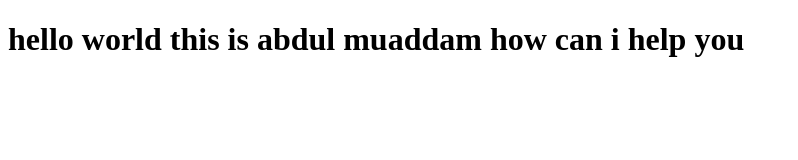
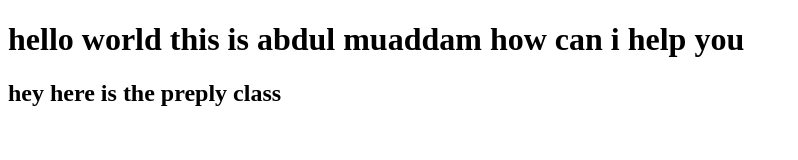
Before and after one commit to Abdul-Muqaddam/C-old-code, a plain HTML site: page index.html in a window 1280 px wide. Shown: the whole page, without its empty margins (0-798 px from the left). Drawn offline with Linux system fonts and the light colour scheme.

Commit message:
Update index.html

```diff
--- a/index.html
+++ b/index.html
@@ -7,5 +7,6 @@
 </head>
 <body>
     <h1>hello world this is abdul muaddam how can i help you </h1>
+    <h2>hey here is the preply class</h2>
 </body>
 </html>
```
